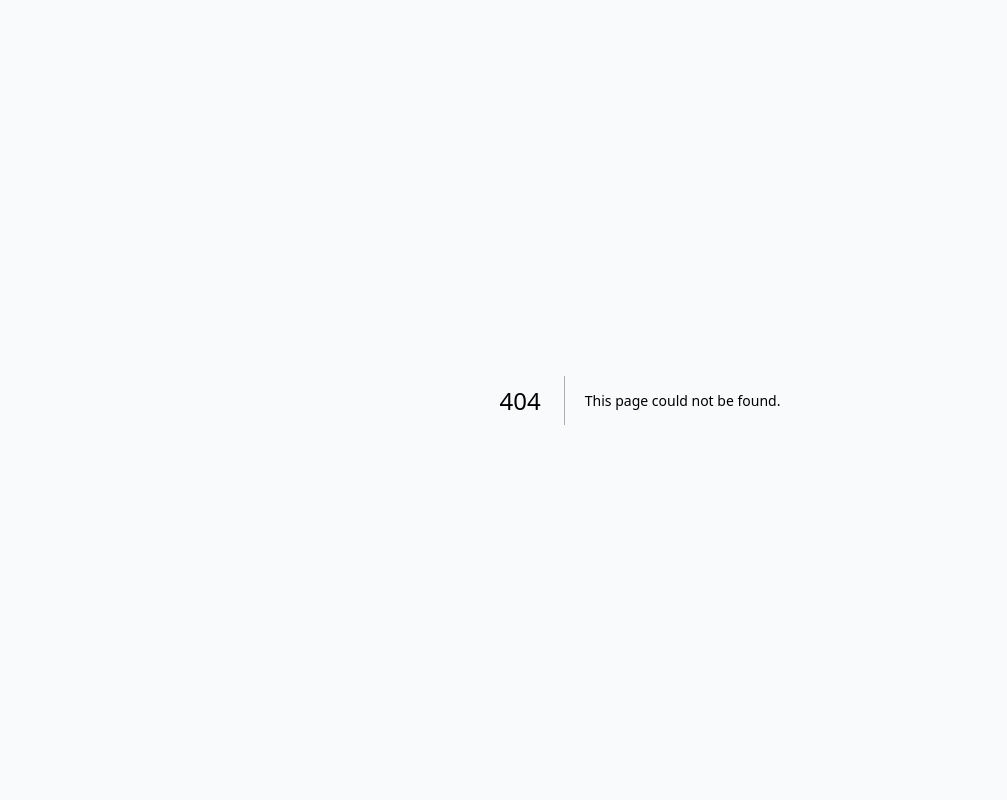
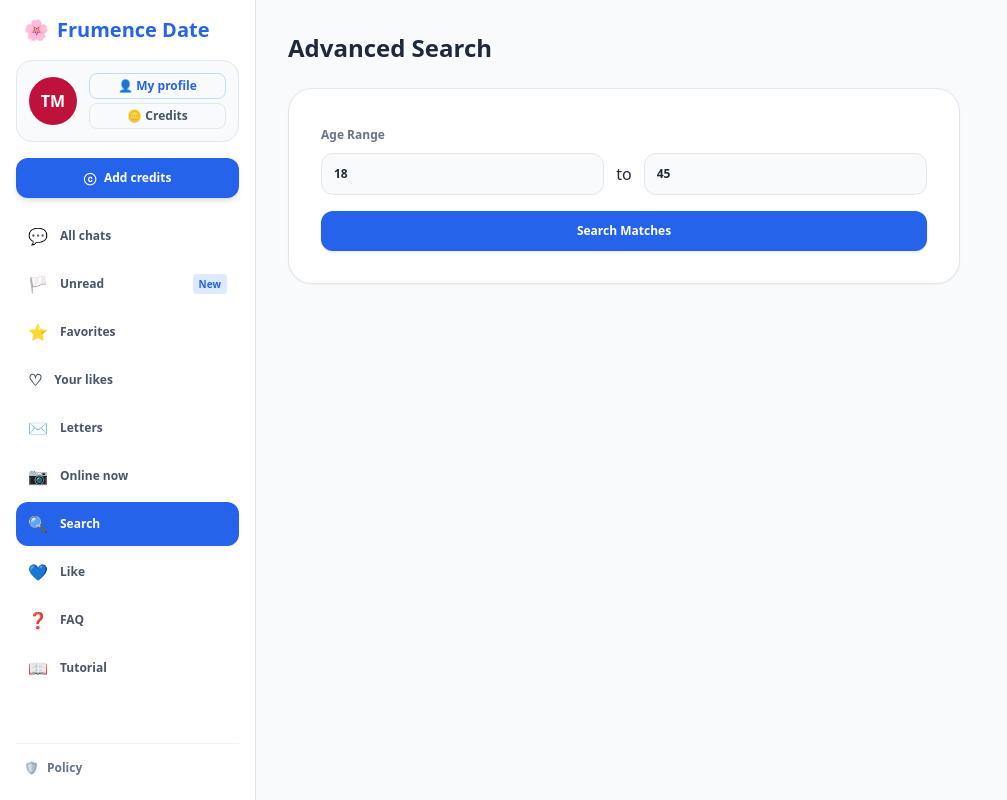
Before and after one commit to Tumuna-max/sturdy-funicular, a Next.js app: page /search in a window 1280 px wide. Before the commit this address had no page. Shown: the whole page, without its empty margins (0-1007 px from the left). Built offline with nearby package versions, Linux system fonts and the light colour scheme.

Commit message:
Create SearchPage component with advanced search UI

```diff
--- /dev/null
+++ b/app/search/page.js
@@ -0,0 +1,30 @@
+'use client';
+
+import ClientSidebar from '@/components/ClientSidebar';
+
+export default function SearchPage() {
+  return (
+    <div className="flex h-screen bg-slate-50 text-slate-800 overflow-hidden">
+      <ClientSidebar credits={20} userName="Tumuna Mwabili" />
+
+      <main className="flex-1 overflow-y-auto p-8 space-y-6">
+        <h1 className="text-2xl font-black text-slate-800">Advanced Search</h1>
+
+        <div className="bg-white p-8 rounded-3xl border border-slate-200 shadow-sm space-y-4 max-w-2xl">
+          <div className="space-y-2">
+            <label className="text-xs font-bold text-slate-500">Age Range</label>
+            <div className="flex items-center gap-3">
+              <input type="number" defaultValue={18} className="w-full border p-3 rounded-xl text-xs font-bold bg-slate-50" />
+              <span>to</span>
+              <input type="number" defaultValue={45} className="w-full border p-3 rounded-xl text-xs font-bold bg-slate-50" />
+            </div>
+          </div>
+
+          <button className="w-full bg-blue-600 hover:bg-blue-700 text-white font-black text-xs py-3 rounded-xl shadow transition">
+            Search Matches
+          </button>
+        </div>
+      </main>
+    </div>
+  );
+}
```
